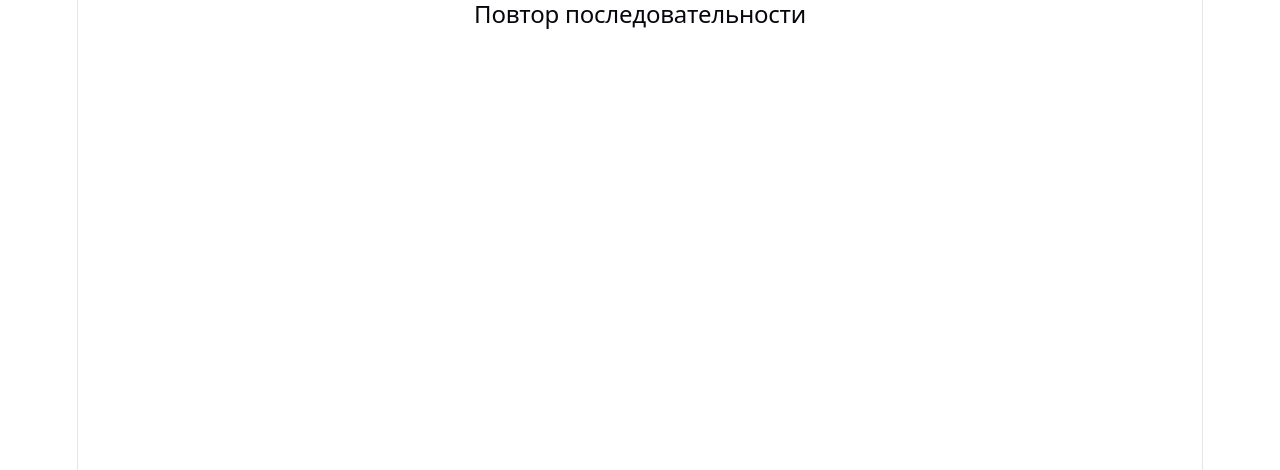
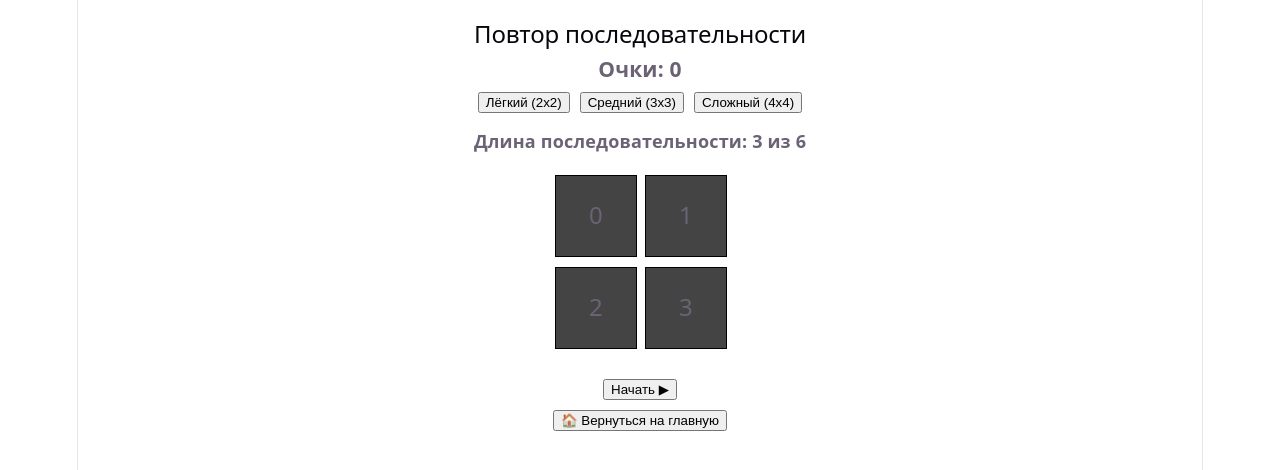
Before and after one commit to wwic7oria/cognitive_games, a React (Vite) app: page /#/sequence in a window 1280 px wide. Shown: the top 470 px of the page. Built offline with nearby package versions, Linux system fonts and the light colour scheme.

Commit message:
Добавлена игра с повтором последовательности

```diff
--- a/src/pages/Attention.tsx
+++ b/src/pages/Attention.tsx
@@ -5,7 +5,14 @@
 Средний - 6 элементов, 2 секунды. Вопросы посложнее - сколько кругов, сколько звезд?
 Сложный - 8 элементов, 2 секунды (1?). Вопросы аналогичны предыдущему пункту, возмонжы также "был ли красный круг?"
 */
+import { useNavigate } from 'react-router-dom'
 
 export default function Attention() {
-  return <h2>Игра на визуальное внимание</h2>
+  const navigate = useNavigate()
+  return (
+    <div>
+      <h2>Игра на визуальное внимание</h2>
+      <button onClick={() => navigate('/')}>🏠 Вернуться на главную</button>
+    </div>
+  )
 }
--- a/src/pages/Memory.tsx
+++ b/src/pages/Memory.tsx
@@ -247,9 +247,6 @@ export default function Memory() {
         <button onClick={() => setDifficulty('medium')}>Средний (6x6)</button>
       </div>
 
-      {/* Победа */}
-      {isWin && <h3>Победа 🏆</h3>}
-
       {/* Поле */}
       <div
         style={{
@@ -288,6 +285,9 @@ export default function Memory() {
         </div>
       </div>
 
+      {/* Победа */}
+      {isWin && <h3>Победа 🏆</h3>}
+
       {/*Кнопки "Начать заново" и "Вернуться на главную страницу" */}
       <div style={{ marginTop: 15, display: 'flex', gap: 10 }}>
         <button
@@ -307,7 +307,7 @@ export default function Memory() {
 
         <button
           onClick={() => {
-            navigate('/cognitive_games/')
+            navigate('/')
           }}
         >
           🏠 Вернуться на главную
--- a/src/pages/Sequence.tsx
+++ b/src/pages/Sequence.tsx
@@ -7,6 +7,293 @@
 Сложный - поле 4х4
 */
 
+import { useEffect, useRef, useState } from 'react'
+import { useNavigate } from 'react-router-dom'
+
+const SIZE_MAP = {
+  easy: 2,
+  medium: 3,
+  hard: 4,
+} as const
+
+type Difficulty = keyof typeof SIZE_MAP
+
+type GameState = 'idle' | 'showing' | 'input' | 'paused'
+
+const MAX_LENGTH_MAP = {
+  easy: 6,
+  medium: 7,
+  hard: 8,
+} as const
+
+const BASE_SCORE_MAP = {
+  easy: 10,
+  medium: 15,
+  hard: 20,
+} as const
+
+const PENALTY_MAP = {
+  easy: 5,
+  medium: 8,
+  hard: 10,
+} as const
+
 export default function Sequence() {
-  return <h2>Повтор последовательности</h2>
+  const [difficulty, setDifficulty] = useState<Difficulty>('easy')
+
+  const [score, setScore] = useState(0)
+  const [scorePopup, setScorePopup] = useState('')
+
+  const [currentLength, setCurrentLength] = useState(3)
+
+  const [sequence, setSequence] = useState<number[]>([])
+  const [userInput, setUserInput] = useState<number[]>([])
+
+  const [activeCell, setActiveCell] = useState<number | null>(null)
+  const [lastClicked, setLastClicked] = useState<number | null>(null)
+  const [wrongClick, setWrongClick] = useState<number | null>(null)
+
+  const [gameState, setGameState] = useState<GameState>('idle')
+  const [result, setResult] = useState<null | 'win' | 'lose'>(null)
+
+  const timeoutRef = useRef<number | null>(null)
+  const navigate = useNavigate()
+
+  const size = SIZE_MAP[difficulty]
+  const maxLength = MAX_LENGTH_MAP[difficulty]
+  const baseScore = BASE_SCORE_MAP[difficulty]
+  const penalty = PENALTY_MAP[difficulty]
+
+  const cells = Array.from({ length: size * size }, (_, i) => i)
+
+  const showPopup = (text: string) => {
+    setScorePopup(text)
+    setTimeout(() => setScorePopup(''), 800)
+  }
+
+  const generateSequence = () => {
+    return Array.from({ length: currentLength }, () =>
+      Math.floor(Math.random() * (size * size)),
+    )
+  }
+
+  const playSequence = (seq: number[]) => {
+    setGameState('showing')
+
+    let i = 0
+
+    const playNext = () => {
+      if (i >= seq.length) {
+        setActiveCell(null)
+        setGameState('input')
+        return
+      }
+
+      const cell = seq[i]
+      setActiveCell(cell)
+
+      timeoutRef.current = window.setTimeout(() => {
+        setActiveCell(null)
+
+        timeoutRef.current = window.setTimeout(() => {
+          i++
+          playNext()
+        }, 300)
+      }, 600)
+    }
+
+    playNext()
+  }
+
+  const startGame = () => {
+    const seq = generateSequence()
+    setSequence(seq)
+    setUserInput([])
+    setResult(null)
+    playSequence(seq)
+  }
+
+  const resumeGame = () => {
+    playSequence(sequence)
+  }
+
+  const handleClick = (id: number) => {
+    if (gameState !== 'input') return
+
+    setLastClicked(id)
+    setTimeout(() => setLastClicked(null), 200)
+
+    const newInput = [...userInput, id]
+    setUserInput(newInput)
+
+    const index = newInput.length - 1
+
+    if (newInput[index] !== sequence[index]) {
+      setWrongClick(id)
+      setTimeout(() => setWrongClick(null), 300)
+
+      setScore(prev => prev - penalty)
+      showPopup(`-${penalty}`)
+
+      setGameState('idle')
+      setUserInput([])
+      setResult('lose')
+      return
+    }
+
+    if (newInput.length === sequence.length) {
+      setScore(prev => prev + baseScore)
+      showPopup(`+${baseScore}`)
+
+      setResult('win')
+      setGameState('idle')
+
+      if (currentLength < maxLength) {
+        setCurrentLength(prev => prev + 1)
+      }
+    }
+  }
+
+  useEffect(() => {
+    setGameState('idle')
+    setSequence([])
+    setUserInput([])
+    setResult(null)
+    setScore(0)
+    setCurrentLength(3)
+  }, [difficulty])
+
+  useEffect(() => {
+    return () => {
+      if (timeoutRef.current) clearTimeout(timeoutRef.current)
+    }
+  }, [])
+
+  return (
+    <div
+      style={{
+        minHeight: '100vh',
+        display: 'flex',
+        flexDirection: 'column',
+        alignItems: 'center',
+        padding: 20,
+        boxSizing: 'border-box',
+      }}
+    >
+      <h2>Повтор последовательности</h2>
+
+      <div
+        style={{ display: 'flex', justifyContent: 'center', marginBottom: 10 }}
+      >
+        <div
+          style={{
+            position: 'relative',
+            display: 'inline-flex',
+            alignItems: 'center',
+          }}
+        >
+          <h3 style={{ margin: 0 }}>Очки: {score}</h3>
+
+          {scorePopup && (
+            <span
+              style={{
+                position: 'absolute',
+                left: '110%',
+                top: 0,
+                fontSize: 18,
+                fontWeight: 'bold',
+                color: scorePopup.startsWith('+') ? 'green' : 'red',
+              }}
+            >
+              {scorePopup}
+            </span>
+          )}
+        </div>
+      </div>
+
+      <div
+        style={{
+          display: 'flex',
+          gap: 10,
+          justifyContent: 'center',
+          alignItems: 'center',
+        }}
+      >
+        <button onClick={() => setDifficulty('easy')}>Лёгкий (2х2)</button>
+        <button onClick={() => setDifficulty('medium')}>Средний (3х3)</button>
+        <button onClick={() => setDifficulty('hard')}>Сложный (4х4)</button>
+      </div>
+
+      <div style={{ marginTop: 15, fontWeight: 600 }}>
+        Длина последовательности: {currentLength} из {maxLength}
+      </div>
+
+      <div
+        style={{
+          display: 'grid',
+          gridTemplateColumns: `repeat(${size}, 80px)`,
+          gap: 10,
+          marginTop: 20,
+          justifyContent: 'center',
+        }}
+      >
+        {cells.map(id => (
+          <div
+            key={id}
+            onClick={() => handleClick(id)}
+            style={{
+              width: 80,
+              height: 80,
+              background:
+                activeCell === id
+                  ? 'yellow'
+                  : wrongClick === id
+                    ? 'red'
+                    : lastClicked === id
+                      ? 'lightgreen'
+                      : '#444',
+              border: '1px solid #000',
+              cursor: gameState === 'input' ? 'pointer' : 'not-allowed',
+              display: 'flex',
+              alignItems: 'center',
+              justifyContent: 'center',
+              fontSize: 24,
+              userSelect: 'none',
+              transition: '0.1s',
+            }}
+          >
+            {id}
+          </div>
+        ))}
+      </div>
+
+      <div style={{ marginTop: 15 }}>
+        {gameState === 'showing' && <h3>Запоминай...</h3>}
+        {gameState === 'input' && <h3>Повтори</h3>}
+      </div>
+
+      {result === 'win' && <h3>Победа 🎉</h3>}
+
+      {result === 'lose' && <h3>Ошибка ❌</h3>}
+
+      <div
+        style={{
+          marginTop: 15,
+          display: 'flex',
+          flexDirection: 'column',
+          gap: 10,
+          justifyContent: 'center',
+          alignItems: 'center',
+        }}
+      >
+        {gameState === 'idle' && <button onClick={startGame}>Начать ▶</button>}
+
+        {gameState === 'paused' && (
+          <button onClick={resumeGame}>Продолжить ▶</button>
+        )}
+
+        <button onClick={() => navigate('/')}>🏠 Вернуться на главную</button>
+      </div>
+    </div>
+  )
 }
--- a/src/pages/Stats.tsx
+++ b/src/pages/Stats.tsx
@@ -1,3 +1,11 @@
+import { useNavigate } from 'react-router-dom'
+
 export default function Stats() {
-  return <h2>Статистика</h2>
+  const navigate = useNavigate()
+  return (
+    <div>
+      <h2>Статистика</h2>
+      <button onClick={() => navigate('/')}>🏠 Вернуться на главную</button>
+    </div>
+  )
 }
```
Also changed, not shown: 1 other file (tests, documents, lock files or other folders).
